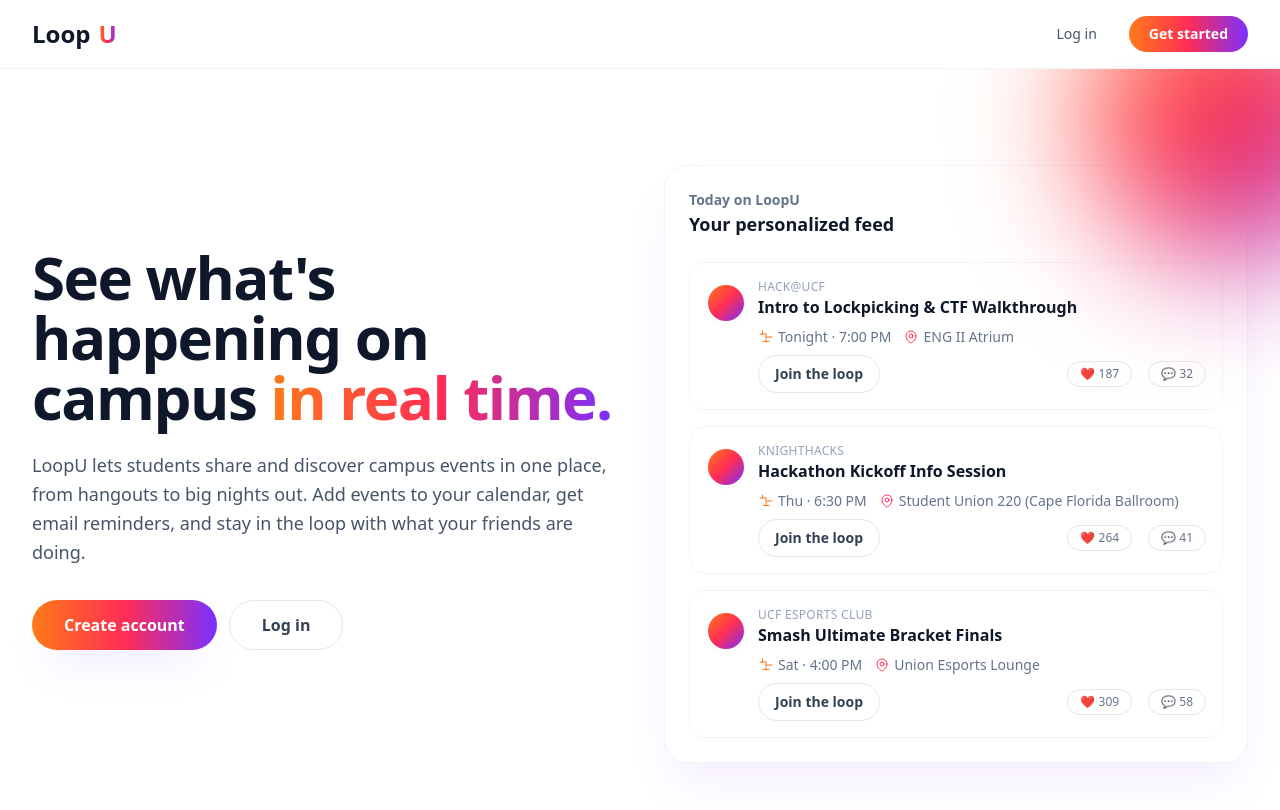
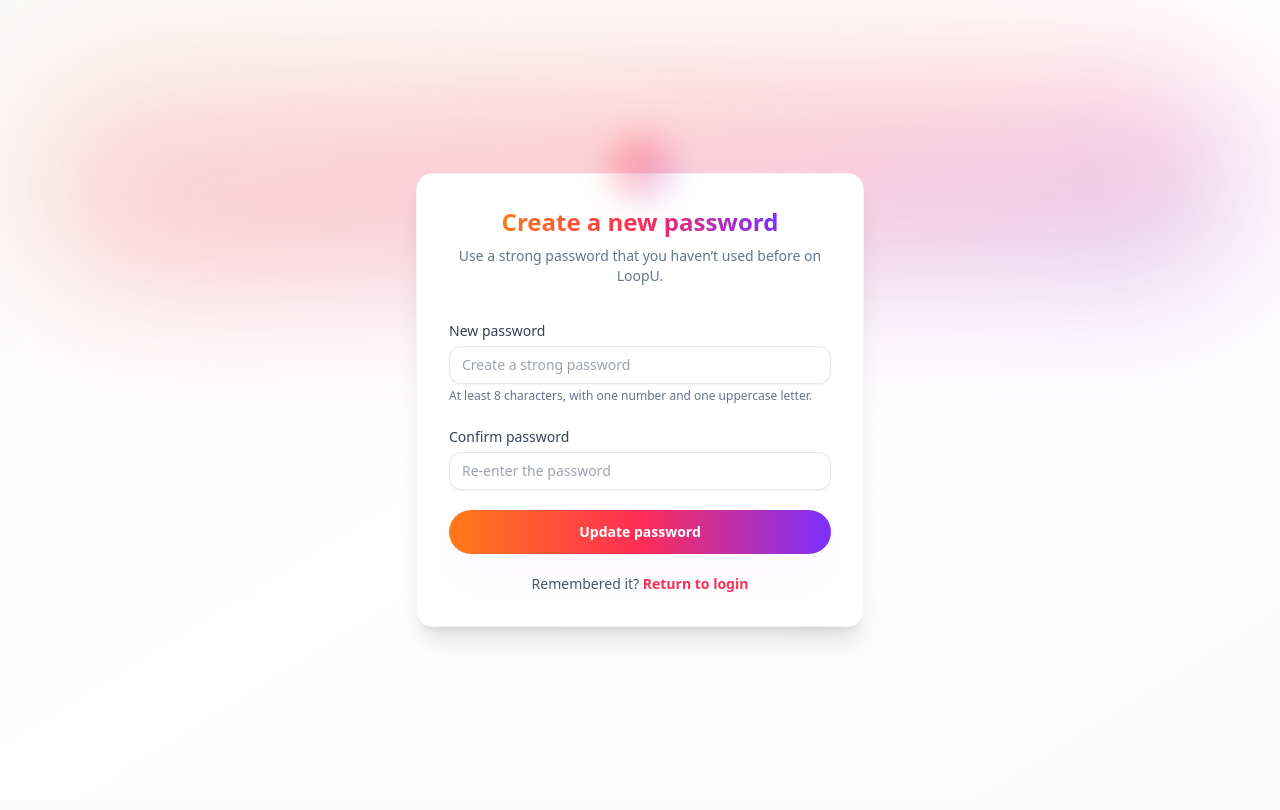
Before and after one commit to LogicalMemory/Group11LargeProject, a React (Vite) app in the folder frontend/: page /reset-password in a window 1280 px wide. Before the commit this address led to /. Shown: the top 810 px of the page. Built offline with nearby package versions, Linux system fonts and the light colour scheme.

Commit message:
add front end files for pw auth

```diff
--- a/frontend/src/App.tsx
+++ b/frontend/src/App.tsx
@@ -5,6 +5,8 @@ import SignupPage from './pages/SignupPage';
 import LoginPage from './pages/LoginPage';
 import AuthSuccessPage from './pages/AuthSuccessPage';
 import DashboardPage from './pages/DashboardPage';
+import ForgotPasswordPage from './pages/ForgotPasswordPage';
+import ResetPasswordPage from './pages/ResetPasswordPage';
 
 export default function App() {
   return (
@@ -14,6 +16,8 @@ export default function App() {
         <Route path="/signup" element={<SignupPage />} />
         <Route path="/login" element={<LoginPage />} />
         <Route path="/auth/success" element={<AuthSuccessPage />} />
+        <Route path="/forgot-password" element={<ForgotPasswordPage />} />
+        <Route path="/reset-password" element={<ResetPasswordPage />} />
         <Route path="/cards" element={<DashboardPage />} />
         <Route path="*" element={<Navigate to="/" replace />} />
       </Routes>
--- /dev/null
+++ b/frontend/src/pages/ForgotPasswordPage.tsx
@@ -0,0 +1,86 @@
+import { FormEvent, useState } from 'react';
+import { Link } from 'react-router-dom';
+import AuthCard from '../components/AuthCard';
+
+export default function ForgotPasswordPage() {
+  const [email, setEmail] = useState('');
+  const [error, setError] = useState<string | null>(null);
+  const [status, setStatus] = useState<string | null>(null);
+  const [isSubmitting, setIsSubmitting] = useState(false);
+
+  const handleSubmit = async (event: FormEvent<HTMLFormElement>) => {
+    event.preventDefault();
+
+    if (!email.trim()) {
+      setError('Please enter the email you use for LoopU.');
+      setStatus(null);
+      return;
+    }
+
+    const emailRegex = /^[^@\s]+@[^@\s]+\.[^@\s]+$/;
+    if (!emailRegex.test(email.trim())) {
+      setError('Please enter a valid email address.');
+      setStatus(null);
+      return;
+    }
+
+    setIsSubmitting(true);
+    setError(null);
+    setStatus(null);
+
+    await new Promise((resolve) => setTimeout(resolve, 900));
+
+    setIsSubmitting(false);
+    setStatus(`If an account exists for ${email.trim()}, a reset link is on the way.`);
+  };
+
+  return (
+    <div className="relative flex min-h-screen flex-col items-center justify-center bg-gradient-to-br from-[#fafafa] via-white to-[#fafafa] px-4 py-12 sm:px-6 lg:px-8">
+      <div className="pointer-events-none absolute inset-x-8 top-16 h-56 rounded-full bg-gradient-to-br from-[#FF7A18]/15 via-[#FF2D55]/25 to-[#7B2FFF]/25 blur-3xl" aria-hidden />
+      <AuthCard title="Forgot your password?" subtitle="Enter your campus email and well send you a secure reset link.">
+        <form className="space-y-5" noValidate onSubmit={handleSubmit}>
+          {error && (
+            <div className="rounded-lg border border-rose-200 bg-rose-50 px-4 py-3 text-sm text-rose-600">
+              {error}
+            </div>
+          )}
+          {status && !error && (
+            <div className="rounded-lg border border-emerald-200 bg-emerald-50 px-4 py-3 text-sm text-emerald-700">
+              {status}
+            </div>
+          )}
+
+          <div>
+            <label htmlFor="forgotEmail" className="text-sm font-medium text-slate-700">
+              Email address
+            </label>
+            <input
+              id="forgotEmail"
+              type="email"
+              autoComplete="email"
+              className="mt-1 w-full rounded-xl border border-gray-200 px-3 py-2 text-sm text-slate-900 shadow-sm focus-visible:outline focus-visible:outline-2 focus-visible:outline-offset-2 focus-visible:outline-[#FF7A18]"
+              placeholder="you@university.edu"
+              value={email}
+              onChange={(event) => setEmail(event.currentTarget.value)}
+            />
+          </div>
+
+          <button
+            type="submit"
+            className="flex w-full items-center justify-center rounded-full bg-gradient-to-r from-[#FF7A18] via-[#FF2D55] to-[#7B2FFF] px-4 py-3 text-sm font-semibold text-white shadow-brand transition hover:brightness-95 focus-visible:outline focus-visible:outline-2 focus-visible:outline-offset-2 focus-visible:outline-[#FF7A18] disabled:cursor-not-allowed disabled:opacity-60"
+            disabled={isSubmitting}
+          >
+            {isSubmitting ? 'Sending link…' : 'Send reset link'}
+          </button>
+
+          <p className="text-center text-sm text-slate-600">
+            Remembered your password?{' '}
+            <Link to="/login" className="font-semibold text-[#FF2D55] underline-offset-4 transition hover:underline">
+              Back to login
+            </Link>
+          </p>
+        </form>
+      </AuthCard>
+    </div>
+  );
+}
--- /dev/null
+++ b/frontend/src/pages/ResetPasswordPage.tsx
@@ -0,0 +1,139 @@
+import { FormEvent, useState } from 'react';
+import { Link, useSearchParams } from 'react-router-dom';
+import AuthCard from '../components/AuthCard';
+
+type ResetFormState = {
+  password: string;
+  confirmPassword: string;
+};
+
+const initialState: ResetFormState = {
+  password: '',
+  confirmPassword: '',
+};
+
+export default function ResetPasswordPage() {
+  const [searchParams] = useSearchParams();
+  const emailFromLink = searchParams.get('email');
+
+  const [formData, setFormData] = useState(initialState);
+  const [error, setError] = useState<string | null>(null);
+  const [status, setStatus] = useState<string | null>(null);
+  const [isSubmitting, setIsSubmitting] = useState(false);
+
+  const handleInputChange = (event: FormEvent<HTMLInputElement>) => {
+    const { name, value } = event.currentTarget;
+    setFormData((prev) => ({ ...prev, [name]: value }));
+  };
+
+  const handleSubmit = async (event: FormEvent<HTMLFormElement>) => {
+    event.preventDefault();
+
+    if (!formData.password || !formData.confirmPassword) {
+      setError('Please fill out both password fields.');
+      setStatus(null);
+      return;
+    }
+
+    if (formData.password.length < 8) {
+      setError('Password must be at least 8 characters.');
+      setStatus(null);
+      return;
+    }
+
+    if (!/[A-Z]/.test(formData.password) || !/[0-9]/.test(formData.password)) {
+      setError('Include at least one uppercase letter and one number.');
+      setStatus(null);
+      return;
+    }
+
+    if (formData.password !== formData.confirmPassword) {
+      setError('Passwords do not match.');
+      setStatus(null);
+      return;
+    }
+
+    setIsSubmitting(true);
+    setError(null);
+    setStatus(null);
+
+    await new Promise((resolve) => setTimeout(resolve, 900));
+
+    setIsSubmitting(false);
+    setStatus('Password updated! You can now sign in with your new credentials.');
+    setFormData(initialState);
+  };
+
+  return (
+    <div className="relative flex min-h-screen flex-col items-center justify-center bg-gradient-to-br from-[#fafafa] via-white to-[#fafafa] px-4 py-12 sm:px-6 lg:px-8">
+      <div className="pointer-events-none absolute inset-x-8 top-16 h-56 rounded-full bg-gradient-to-br from-[#FF7A18]/15 via-[#FF2D55]/25 to-[#7B2FFF]/25 blur-3xl" aria-hidden />
+      <AuthCard title="Create a new password" subtitle="Use a strong password that you haven’t used before on LoopU.">
+        <form className="space-y-5" noValidate onSubmit={handleSubmit}>
+          {emailFromLink && (
+            <div className="rounded-lg border border-slate-100 bg-slate-50 px-4 py-3 text-sm text-slate-600">
+              Resetting password for <span className="font-semibold text-slate-900">{emailFromLink}</span>
+            </div>
+          )}
+          {error && (
+            <div className="rounded-lg border border-rose-200 bg-rose-50 px-4 py-3 text-sm text-rose-600">
+              {error}
+            </div>
+          )}
+          {status && !error && (
+            <div className="rounded-lg border border-emerald-200 bg-emerald-50 px-4 py-3 text-sm text-emerald-700">
+              {status}
+            </div>
+          )}
+
+          <div>
+            <label htmlFor="newPassword" className="text-sm font-medium text-slate-700">
+              New password
+            </label>
+            <input
+              id="newPassword"
+              name="password"
+              type="password"
+              autoComplete="new-password"
+              placeholder="Create a strong password"
+              className="mt-1 w-full rounded-xl border border-gray-200 px-3 py-2 text-sm text-slate-900 shadow-sm focus-visible:outline focus-visible:outline-2 focus-visible:outline-offset-2 focus-visible:outline-[#FF7A18]"
+              value={formData.password}
+              onChange={handleInputChange}
+            />
+            <p className="mt-1 text-xs text-slate-500">At least 8 characters, with one number and one uppercase letter.</p>
+          </div>
+
+          <div>
+            <label htmlFor="confirmPassword" className="text-sm font-medium text-slate-700">
+              Confirm password
+            </label>
+            <input
+              id="confirmPassword"
+              name="confirmPassword"
+              type="password"
+              autoComplete="new-password"
+              placeholder="Re-enter the password"
+              className="mt-1 w-full rounded-xl border border-gray-200 px-3 py-2 text-sm text-slate-900 shadow-sm focus-visible:outline focus-visible:outline-2 focus-visible:outline-offset-2 focus-visible:outline-[#FF7A18]"
+              value={formData.confirmPassword}
+              onChange={handleInputChange}
+            />
+          </div>
+
+          <button
+            type="submit"
+            className="flex w-full items-center justify-center rounded-full bg-gradient-to-r from-[#FF7A18] via-[#FF2D55] to-[#7B2FFF] px-4 py-3 text-sm font-semibold text-white shadow-brand transition hover:brightness-95 focus-visible:outline focus-visible:outline-2 focus-visible:outline-offset-2 focus-visible:outline-[#FF7A18] disabled:cursor-not-allowed disabled:opacity-60"
+            disabled={isSubmitting}
+          >
+            {isSubmitting ? 'Updating password…' : 'Update password'}
+          </button>
+
+          <p className="text-center text-sm text-slate-600">
+            Remembered it?{' '}
+            <Link to="/login" className="font-semibold text-[#FF2D55] underline-offset-4 transition hover:underline">
+              Return to login
+            </Link>
+          </p>
+        </form>
+      </AuthCard>
+    </div>
+  );
+}
```
